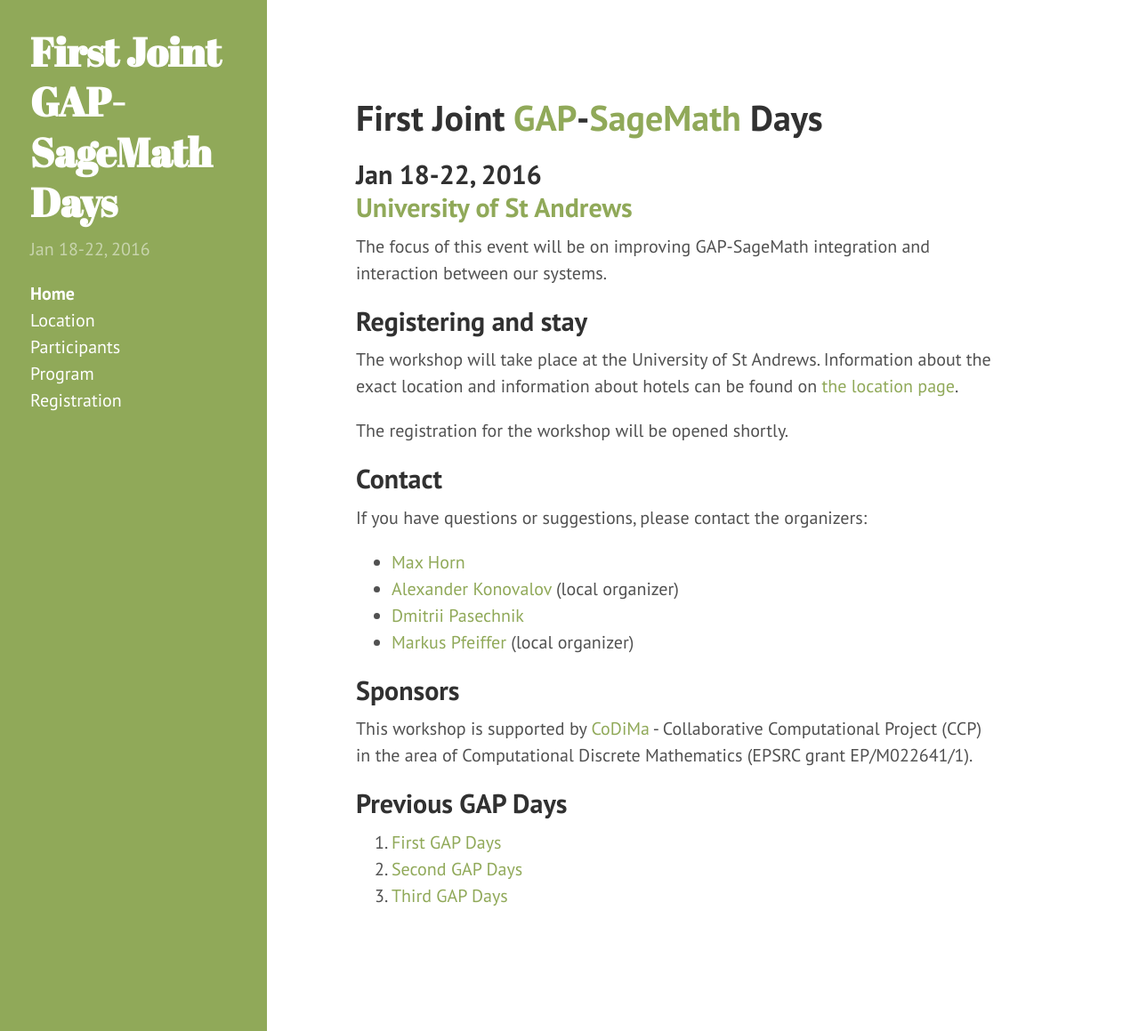
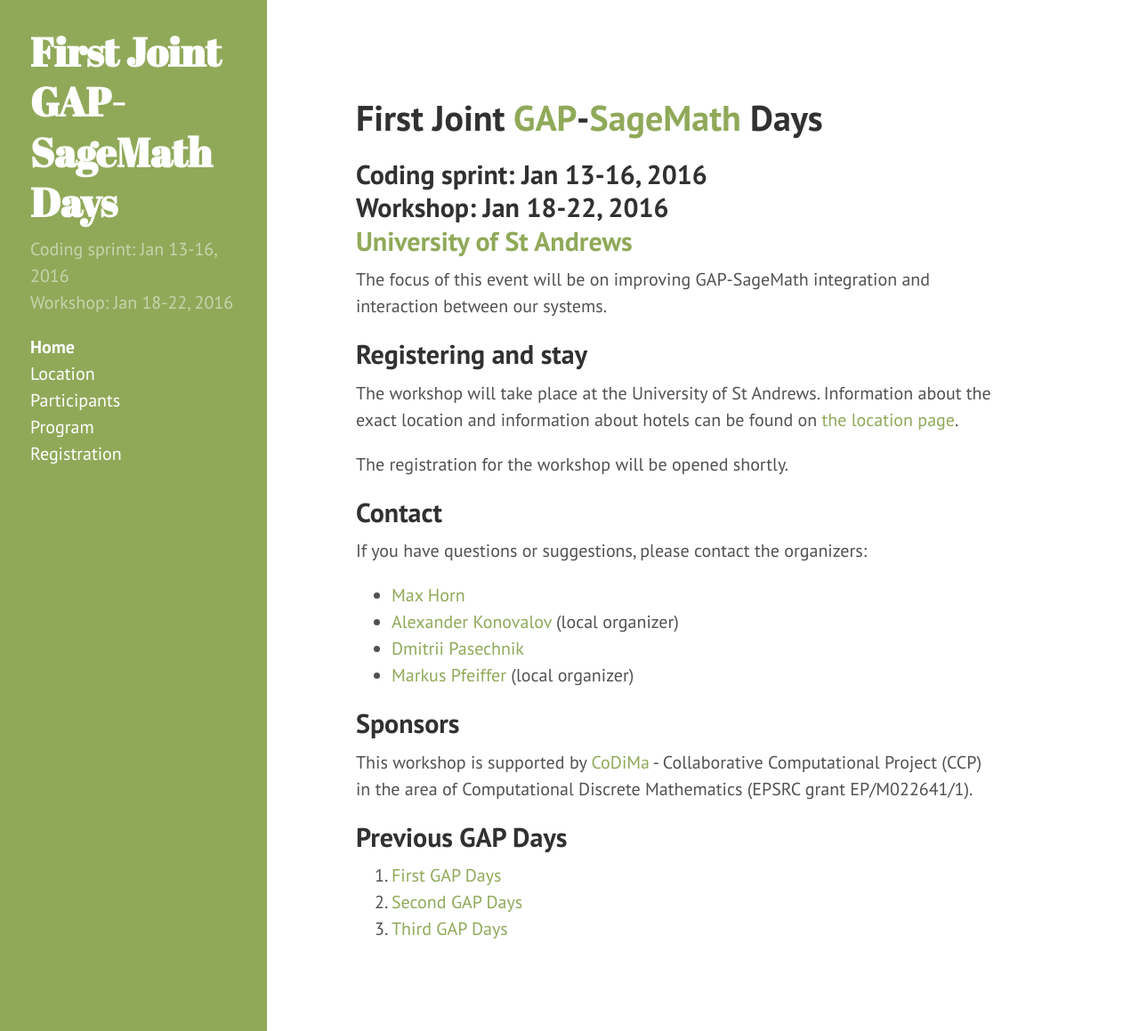
Before and after one commit to gapdays/gap-sage-days2016, a Jekyll site: the page built from index.md, in a window 1280 px wide and 1159 px high. Shown: the whole window at 89% size. Built offline with Jekyll 4.4.1, drawn with Linux system fonts in a browser that asks for light colours; Markdown is read by kramdown in place of the engine named in the settings.

Commit message:
Added Coding Sprint for Jan 13-16

```diff
--- a/_config.yml
+++ b/_config.yml
@@ -8,7 +8,7 @@ permalink:        pretty
 # Setup
 title:            'First Joint <a href="http://www.gap-system.org/">GAP</a>-&#8203;<a href="http://www.sagemath.org/">SageMath</a> Days'
 #tagline:          'A GAP school'
-description:      'Jan 18-22, 2016'
+description:      'Coding sprint: Jan 13-16, 2016<br> Workshop: Jan 18-22, 2016'
 location:         '<a href="http://www.st-andrews.ac.uk/">University of St Andrews</a>'
 url:              http://gapdays.de
 baseurl:          /gap-sage-days2016
```
